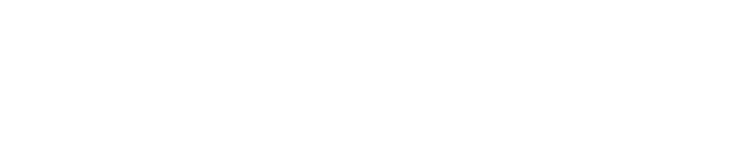
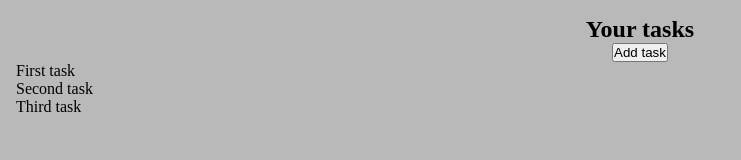
Before and after one commit to bciernia/ToDoList, a website: page index.html in a window 1280 px wide. Shown: the whole page, without its empty margins (0-741 px from the left). Drawn offline with Linux system fonts and the light colour scheme.

Commit message:
Created front wireframe

```diff
--- a/css/style.css
+++ b/css/style.css
@@ -0,0 +1,25 @@
+:root{
+    --mainColor: #2b2b2b54;
+}
+
+*{
+    margin: 0;
+    padding: 0;
+    box-sizing: border-box;
+}
+
+.main-container{
+    padding: 1rem;
+    height: 100vh;
+    width: 100%;
+    background-color: var(--mainColor);
+    text-align: center;
+}
+
+.task-container{
+    display: flex;
+    justify-content: center;
+    align-items: flex-start;
+    flex-direction: column;
+
+}
--- a/index.html
+++ b/index.html
@@ -16,6 +16,21 @@
 </head>
 <body>
 
+<section class="main-container">
+  <h1>Your tasks</h1>
+
+
+  <button class="btn">
+    Add task
+  </button>
+
+  <div class="task-container">
+    <div class="task">First task</div>
+    <div class="task">Second task</div>
+    <div class="task">Third task</div>
+  </div>
+
+</section>
 
 <script src="index.js"></script>
 </body>
```
